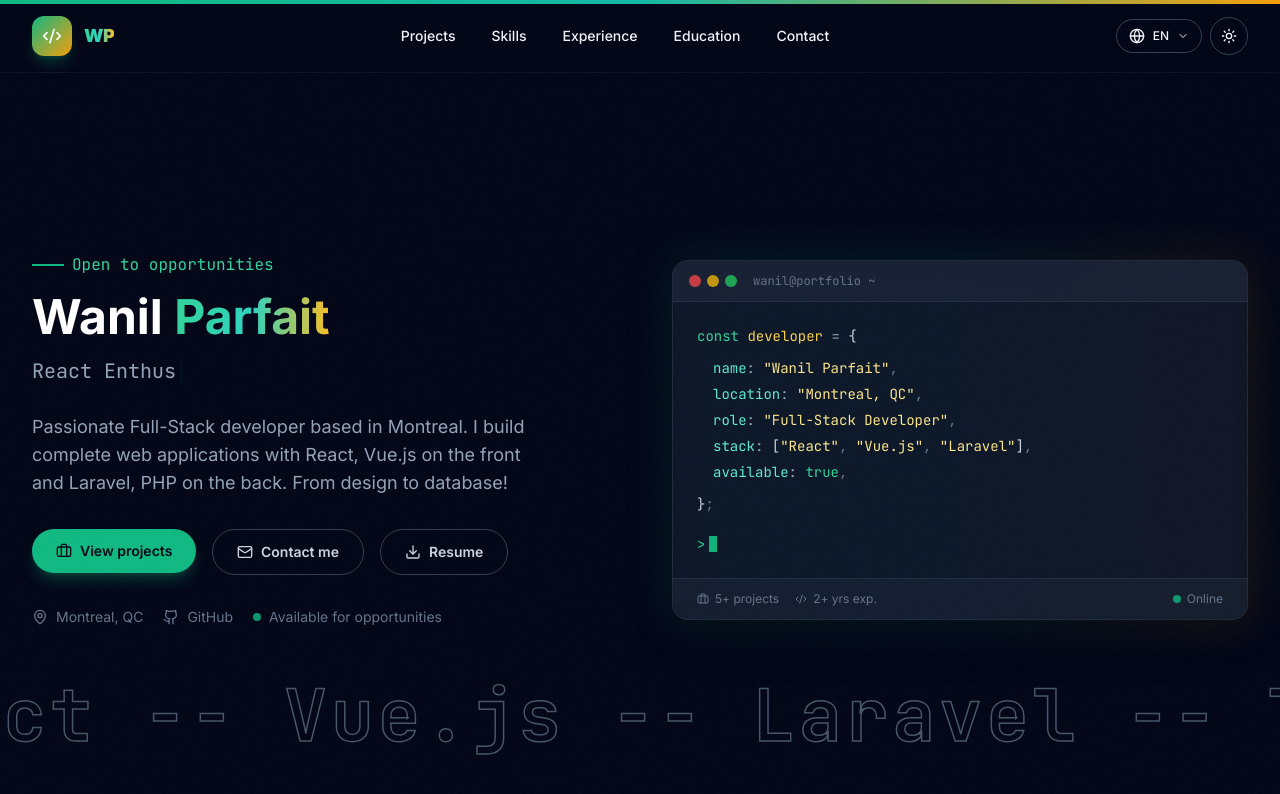
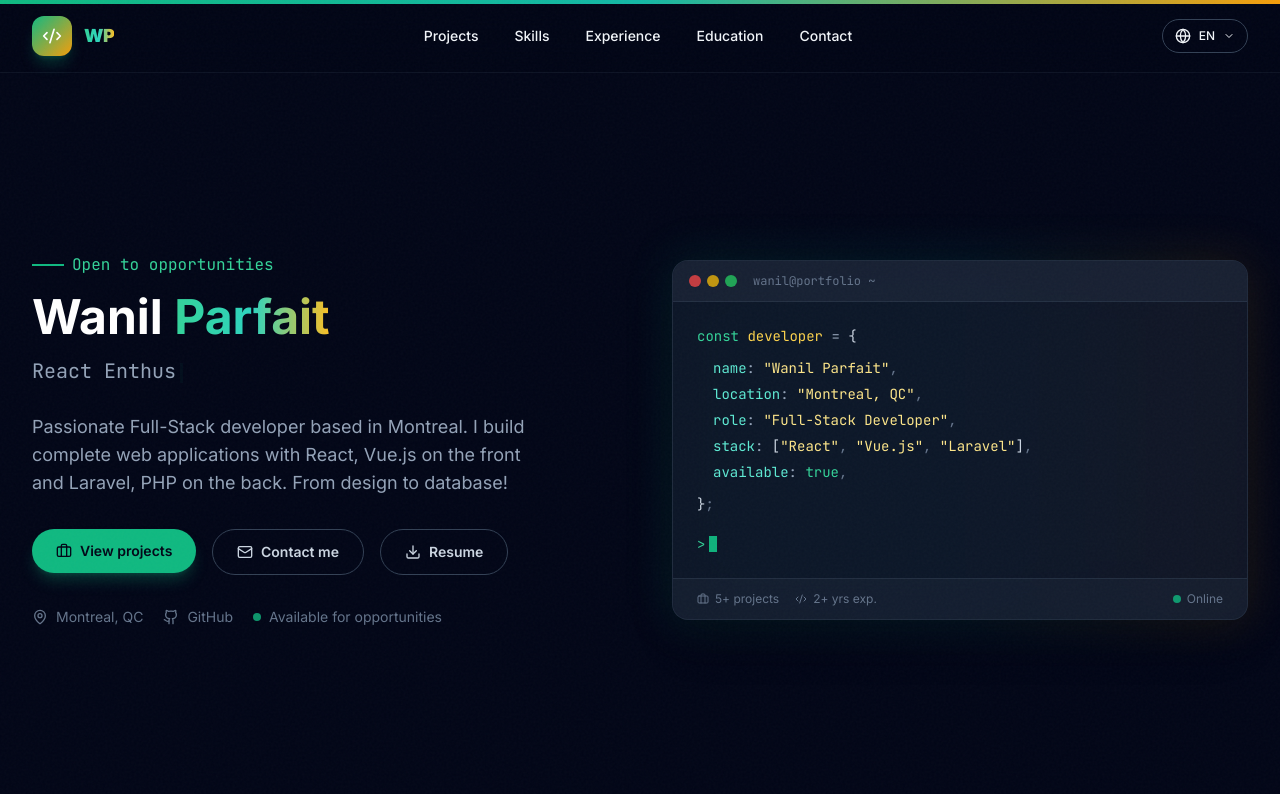
Before and after one commit to Wanil123/wanil-portfolio, a React (Vite) app: page / in a window 1280 px wide. Shown: the top 794 px of the page. Built offline with nearby package versions, Linux system fonts and the light colour scheme; the HTML template or start-up script is replaced by a standard one.

Commit message:
fix: marquee styling, contact buttons open Gmail, remove dark mode toggle
- Marquee moved outside hero section, stroke text with lighter color
- Contact and work-together buttons open Gmail compose with pre-filled recipient and subject
- Removed dark mode toggle from navbar

```diff
--- a/src/App.tsx
+++ b/src/App.tsx
@@ -406,9 +406,9 @@ function Marquee() {
   const techItems = 'React  --  Vue.js  --  Laravel  --  TypeScript  --  Tailwind  --  Python  --  Odoo  --  Figma  --  PostgreSQL  --  PHP  --  '
 
   return (
-    <div className="relative overflow-hidden py-8 md:py-12">
+    <div className="relative overflow-hidden py-2">
       <div className="animate-marquee whitespace-nowrap flex">
-        <span className="stroke-text text-4xl md:text-6xl lg:text-7xl font-mono font-bold text-slate-400 dark:text-slate-600 tracking-wider">
+        <span className="stroke-text text-4xl md:text-6xl lg:text-7xl font-mono font-bold text-slate-300/70 tracking-wider select-none">
           {techItems}{techItems}
         </span>
       </div>
@@ -945,26 +945,6 @@ export default function App() {
                   </div>
 
                   <motion.button
-                    whileHover={{ scale: 1.05, rotate: 15 }}
-                    whileTap={{ scale: 0.95 }}
-                    className="p-2.5 rounded-full border border-slate-700 hover:border-slate-600 hover:bg-slate-800/50 transition-colors"
-                    onClick={() => setDark((d) => !d)}
-                    aria-label="Toggle theme"
-                  >
-                    <AnimatePresence mode="wait">
-                      {dark ? (
-                        <motion.div key="sun" initial={{ rotate: -90, opacity: 0 }} animate={{ rotate: 0, opacity: 1 }} exit={{ rotate: 90, opacity: 0 }}>
-                          <Sun className="h-4 w-4" />
-                        </motion.div>
-                      ) : (
-                        <motion.div key="moon" initial={{ rotate: 90, opacity: 0 }} animate={{ rotate: 0, opacity: 1 }} exit={{ rotate: -90, opacity: 0 }}>
-                          <Moon className="h-4 w-4" />
-                        </motion.div>
-                      )}
-                    </AnimatePresence>
-                  </motion.button>
-
-                  <motion.button
                     whileHover={{ scale: 1.05 }}
                     whileTap={{ scale: 0.95 }}
                     className="p-2.5 rounded-full border border-slate-700 hover:border-slate-600 hover:bg-slate-800/50 transition-colors md:hidden"
@@ -1048,7 +1028,9 @@ export default function App() {
 
                       <MagneticButton>
                         <motion.a
-                          href="mailto:maiwanpar@gmail.com"
+                          href="https://mail.google.com/mail/?view=cm&to=maiwanpar@gmail.com&su=Opportunit%C3%A9%20de%20collaboration"
+                          target="_blank"
+                          rel="noopener noreferrer"
                           whileHover={{ scale: 1.05 }}
                           whileTap={{ scale: 0.95 }}
                           className="inline-flex items-center gap-2 px-6 py-3 text-sm font-semibold rounded-full border border-slate-700 hover:border-emerald-500/50 text-slate-300 hover:text-white transition-all"
@@ -1212,11 +1194,12 @@ export default function App() {
                 </div>
               </div>
 
-              {/* Marquee */}
-              <div className="absolute bottom-0 left-0 right-0">
-                <Marquee />
-              </div>
             </section>
+
+            {/* Marquee */}
+            <div className="pointer-events-none select-none -mt-4 mb-8">
+              <Marquee />
+            </div>
 
             {/* ====== PROJECTS SECTION ====== */}
             <section id="projects" className="mx-auto max-w-7xl px-4 md:px-8 py-24">
@@ -1502,7 +1485,9 @@ export default function App() {
                   <StaggerItem>
                     <MagneticButton className="inline-block">
                       <motion.a
-                        href="mailto:maiwanpar@gmail.com"
+                        href="https://mail.google.com/mail/?view=cm&to=maiwanpar@gmail.com&su=Opportunit%C3%A9%20de%20collaboration"
+                        target="_blank"
+                        rel="noopener noreferrer"
                         whileHover={{ scale: 1.05 }}
                         whileTap={{ scale: 0.95 }}
                         className="inline-flex items-center gap-3 px-10 py-5 text-lg font-bold rounded-full bg-gradient-to-r from-emerald-500 to-teal-500 text-slate-950 shadow-2xl shadow-emerald-500/25 hover:shadow-emerald-500/40 transition-shadow"
```
